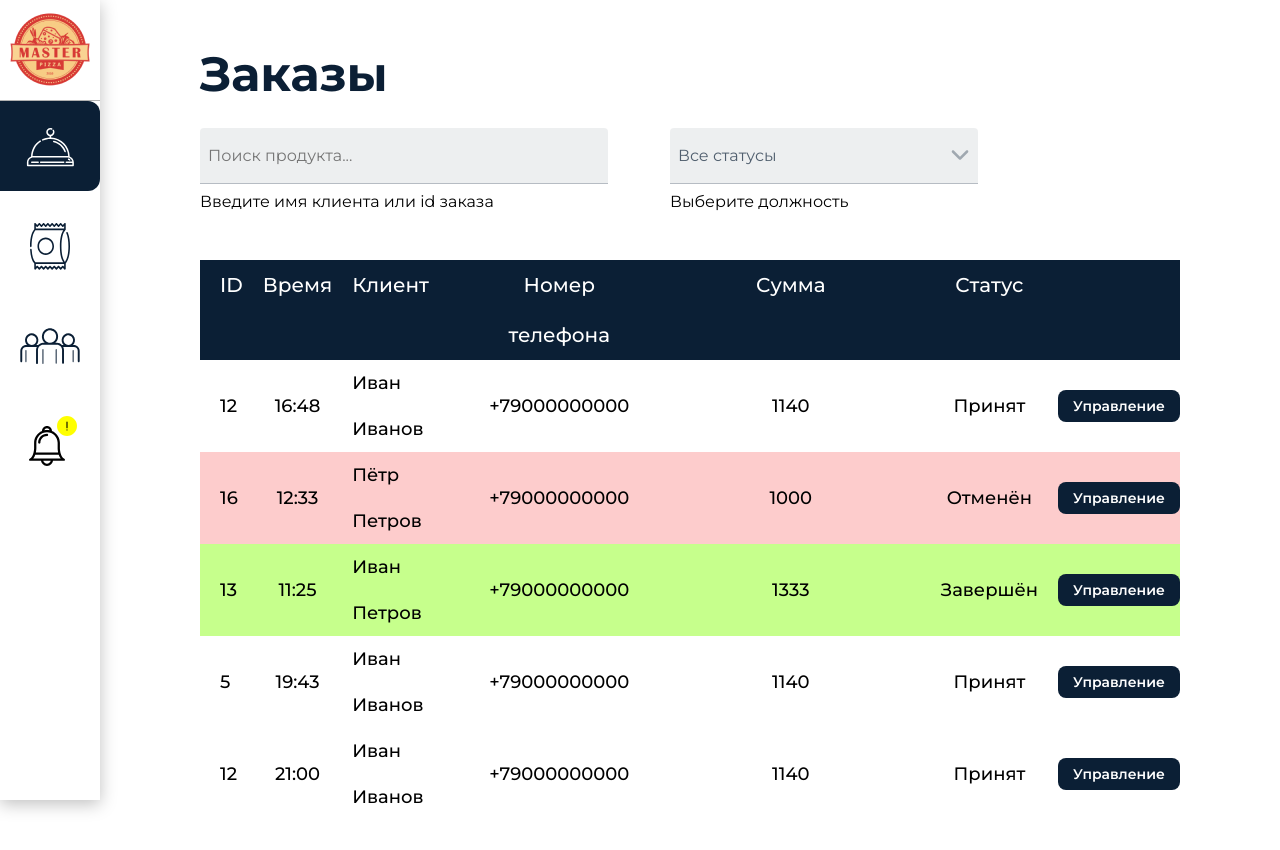
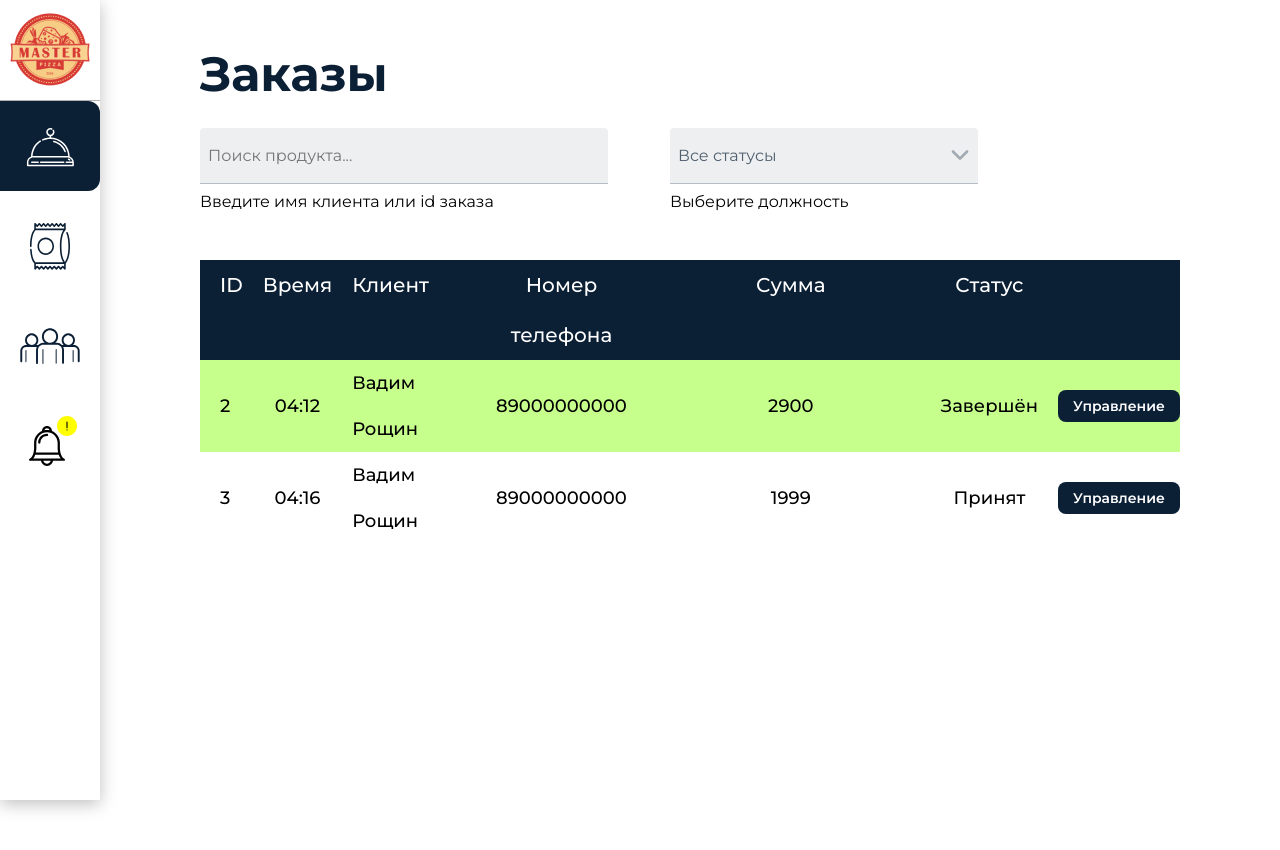
Before and after one commit to Naviprolol/PizzaConsole, an Angular app: page /cabinet/orders in a window 1280 px wide. Shown: the top 850 px of the page. After the commit the page ends 800 px from the top, so only its background shows below. Built offline with nearby package versions, Linux system fonts and the light colour scheme.

Commit message:
Реализовал привязку данных страницы заказов к БД

```diff
--- a/src/app/components/modals/order-modal/order-modal.component.html
+++ b/src/app/components/modals/order-modal/order-modal.component.html
@@ -9,9 +9,9 @@
           </div>
           <div class="modal__descr">
             Номер заказа: {{data.id}}<br>
-            Имя заказчика: {{data.name}} {{data.surname}}<br>
-            Время: {{data.time}}<br>
-            Сумма: {{data.sum}}<br>
+            Имя заказчика: {{data.user_name}} {{data.user_surname}}<br>
+            Время: {{data.orderTime}}<br>
+            Сумма: {{data.cost}}<br>
             Статус: {{data.status}}<br>
 
           </div>
--- a/src/app/components/modals/order-modal/order-modal.component.ts
+++ b/src/app/components/modals/order-modal/order-modal.component.ts
@@ -1,8 +1,11 @@
 import { Component, Input } from "@angular/core";
 import { ModalService } from "src/app/services/modal.service";
-import { IOrder } from "src/app/shared/interfaces/order.interface";
 import { colorByType } from "src/app/shared/orders-info";
-import { orders } from "src/app/shared/test-data/orders";
+import { OrderDto } from "../../../shared/dto/order.dto";
+import { ConsoleApiService } from "../../../services/console-api.service";
+import { firstValueFrom } from "rxjs";
+// import { IOrder } from "src/app/shared/interfaces/order.interface";
+// import { orders } from "src/app/shared/test-data/orders";
 
 @Component({
     selector: 'app-order-modal',
@@ -10,20 +13,22 @@ import { orders } from "src/app/shared/test-data/orders";
     styleUrls: ['order-modal.component.css']
 })
 export class OrderModalComponent {
-    @Input() data!: IOrder;
+    @Input() data!: OrderDto;
 
     protected isDropdownOpen: boolean = false;
     protected isLoaded: boolean = false;
 
     protected searchText: string = '';
-    protected selectedType: string = 'Все статусы';
+    protected selectedType: string = 'Не менять статус';
 
-    protected readonly types: string[] = ['Все статусы', ...Object.keys(colorByType)];
+    protected readonly types: string[] = ['Не менять статус', ...Object.keys(colorByType)];
     protected readonly colorByType = colorByType;
-    protected filteredProducts: IOrder[] = [];
+    protected filteredProducts: OrderDto[] = [];
 
-    constructor(private _modalService: ModalService) {
-    }
+    constructor(
+        private _modalService: ModalService,
+        private _consoleApi: ConsoleApiService,
+    ) {}
 
     protected toggleDropdown(): void {
         this.isDropdownOpen = !this.isDropdownOpen;
@@ -35,13 +40,15 @@ export class OrderModalComponent {
 
     public deleteOrder(): void {
         this.data.status = 'Отменён';
-        orders.splice(orders.findIndex(obj => obj.id === this.data.id), 1)
+        // orders.splice(orders.findIndex(obj => obj.id === this.data.id), 1)
+        this._sendUpdatedStatus();
         this._modalService.closeModal();
     }
 
     public changeOrder(): void {
-        if (this.selectedType !== 'Все статусы') {
+        if (this.selectedType !== 'Не менять статус') {
             this.data.status = this.selectedType;
+            this._sendUpdatedStatus();
         }
         this._modalService.closeModal();
     }
@@ -49,4 +56,12 @@ export class OrderModalComponent {
     public closeModal(): void {
         this._modalService.closeModal();
     }
+
+    private _sendUpdatedStatus() {
+        // firstValueFrom(this._consoleApi.changeOrderStatusByID(
+        //   {
+        //     id: this.data.id,
+        //     status: this.data.status
+        //   }));
+    }
 }
--- a/src/app/components/orders-page/orders-page.component.html
+++ b/src/app/components/orders-page/orders-page.component.html
@@ -45,11 +45,11 @@
         <tr class="table__row" [ngStyle]="{'background-color': colorByType[order.status]}"
             *ngFor="let order of filteredOrders">
           <td>{{ order.id }}</td>
-          <td class="align-center">{{ order.time | date:'HH:mm'}}</td>
-          <td>{{ order.name }} {{ order.surname }}</td>
-          <td class="align-center">{{order.tel}}</td>
+          <td class="align-center">{{ order.created_at | date:'HH:mm'}}</td>
+          <td>{{ order.user_name }} {{ order.user_surname }}</td>
+          <td class="align-center">{{ order.phone }}</td>
           <td class="align-center table__volume-cell">
-            {{ order.sum }}
+            {{ order.cost }}
           </td>
           <td class="align-center">
             {{ order.status }}
--- a/src/app/components/orders-page/orders-page.component.ts
+++ b/src/app/components/orders-page/orders-page.component.ts
@@ -1,10 +1,13 @@
-import {Component, OnInit} from '@angular/core';
-import { IOrder } from 'src/app/shared/interfaces/order.interface';
-import { orders } from 'src/app/shared/test-data/orders';
+import { Component, OnInit } from '@angular/core';
+// import { IOrder } from 'src/app/shared/interfaces/order.interface';
+// import { orders } from 'src/app/shared/test-data/orders';
 import { colorByType } from 'src/app/shared/orders-info';
 import { OrderModalComponent } from '../modals/order-modal/order-modal.component';
 import { ModalService } from 'src/app/services/modal.service';
 import { OrderDto } from 'src/app/shared/dto/order.dto';
+import { firstValueFrom } from "rxjs";
+import { ConsoleApiService } from "../../services/console-api.service";
+import {UserDto} from "../../shared/dto/user.dto";
 
 
 @Component({
@@ -21,17 +24,46 @@ export class OrdersPageComponent implements OnInit {
 
   protected readonly types: string[] = ['Все статусы', ...Object.keys(colorByType)];
   protected readonly colorByType = colorByType;
-  protected filteredOrders: IOrder[] = [];
+  protected orders: OrderDto[] = [];
+  protected filteredOrders: OrderDto[] = [];
 
 
-  constructor(private _modalService: ModalService) {}
+  constructor(
+    private _modalService: ModalService,
+    private _consoleApi: ConsoleApiService,
+  ) {}
 
-  public editOrder(order: IOrder): void {
+  public editOrder(order: OrderDto): void {
     this._modalService.openModal(OrderModalComponent, order);
   }
 
   public ngOnInit(): void {
-    this.filteredOrders = orders;
+    // setTimeout(() => {
+    //   this.filteredOrders = this.orders;
+    //   this.isLoaded = true;
+    // }, 3);
+    // firstValueFrom(this._consoleApi.getAllOrders())
+    //   .then(orders => {
+    //     this.orders = orders;
+    //     this.orders.sort((a: OrderDto, b: OrderDto) => a.id - b.id);
+    //     this.orders.forEach(order => {
+    //       firstValueFrom(this._consoleApi.getUserByID({ id: order.id_user })).
+    //         then(user => {
+    //           order.user_name = user.first_name;
+    //           order.user_surname = user.surname;
+    //           order.phone = user.phone;
+    //       })
+    //     });
+    //   });
+
+    this.orders = test_orders;
+    this.orders.sort((a: OrderDto, b: OrderDto) => a.id - b.id);
+    this.orders.forEach(order => {
+      order.user_name = test_user.first_name;
+      order.user_surname = test_user.surname;
+      order.phone = test_user.phone;
+    })
+    this.filteredOrders = this.orders;
     this.isLoaded = true;
   }
 
@@ -49,10 +81,23 @@ export class OrdersPageComponent implements OnInit {
   }
 
   private filterOrders(): void {
-    this.filteredOrders = orders.filter(order =>
+    this.filteredOrders = this.orders.filter(order =>
       (this.selectedType === 'Все статусы' || order.status === this.selectedType)
-      && (this.searchText === '' || (order.name + order.surname).toLowerCase().includes(this.searchText.toLowerCase())
-      || String(order.id).toLowerCase().includes(this.searchText.toLowerCase()))
+      && (this.searchText === ''
+        || `${order.user_name} ${order.user_surname}`.toLowerCase().includes(this.searchText.toLowerCase())
+        || String(order.id).toLowerCase().includes(this.searchText.toLowerCase()))
     );
   }
 }
+
+const test_orders: OrderDto[] = [
+  new OrderDto(3,"Принят", 1,true,"Ул. Мира, 19",
+    1,1,1999,"2023-07-12T04:16:01.056Z"),
+  new OrderDto(2,"Завершён",1,false,"Ул. Мира, 21",
+    2,2,2900,"2023-07-12T04:12:59.667Z"),
+];
+
+const test_user: UserDto = new UserDto(1, "89000000000",
+  "$2b$05$NMJ83iwIf1Op6a6gFpP2gOBrhItPpU/pOKd1sDEchNmvpm/Btbw/u",
+  "Рощин","Вадим", "Олегович",
+  "naviprololjr@mail.ru",21000);
--- a/src/app/services/console-api.service.ts
+++ b/src/app/services/console-api.service.ts
@@ -144,7 +144,7 @@ export class ConsoleApiService {
 
   // ConsoleUsers
   public registration(params: { first_name: string, surname: string, middle_surname: string,
-    phone: number | string, email: string, password: string}): Observable<{ access_token: string }> {
+    phone: string | number, email: string, password: string}): Observable<{ access_token: string }> {
     return this.httpClient.post<{ access_token: string }>(`${this._serverUrl}/consoleUsers/registration`, params);
   }
 
@@ -160,7 +160,7 @@ export class ConsoleApiService {
     return this.httpClient.post<UserDto>(`${this._serverUrl}/consoleUsers/getByID`, params);
   }
 
-  public getUserByPhone(params: { phone: number | string}): Observable<UserDto> {
+  public getUserByPhone(params: { phone: string | number }): Observable<UserDto> {
     return this.httpClient.post<UserDto>(`${this._serverUrl}/consoleUsers/getByPhone`, params);
   }
 
@@ -173,11 +173,11 @@ export class ConsoleApiService {
   }
 
 
-  public changePhoneByPhone(params: { oldPhone: number | string, newPhone: number | string }): Observable<{ string: number[] }> {
+  public changePhoneByPhone(params: { oldPhone: string | number , newPhone: string | number }): Observable<{ string: number[] }> {
     return this.httpClient.put<{ string: number[] }>(`${this._serverUrl}/consoleUsers/changePhoneByPhone`, params);
   }
 
-  public changeEmailByPhone(params: { phone: number | string, newEmail: string}): Observable<{ string: number[] }> {
+  public changeEmailByPhone(params: { phone: string | number, newEmail: string}): Observable<{ string: number[] }> {
     return this.httpClient.put<{ string: number[] }>(`${this._serverUrl}/consoleUsers/changeEmailByPhone`, params);
   }
 
--- a/src/app/shared/dto/order.dto.ts
+++ b/src/app/shared/dto/order.dto.ts
@@ -7,9 +7,12 @@ export class OrderDto {
     public address: string,
     public id_chef: number,
     public id_couriers: number,
-    public orderTime: number,
     public cost: number,
     public created_at: Date | string,
-    public update_at: Date | string,
+    public update_at?: Date | string,
+    public orderTime?: number,
+    public user_name?: string,
+    public user_surname?: string,
+    public phone?: string | number,
   ) {}
 }
--- a/src/app/shared/dto/user.dto.ts
+++ b/src/app/shared/dto/user.dto.ts
@@ -1,14 +1,14 @@
 export class UserDto {
   constructor(
     public id: number,
+    public phone: string | number,
     public hashed_password: string,
     public surname: string,
     public first_name: string,
     public middle_surname: string,
     public email: string,
     public salary: number,
-    public jobTitle: string,
-    public phone?: string | number,
+    public jobTitle?: string,
     public position?: string,
   ) { }
 }
```
